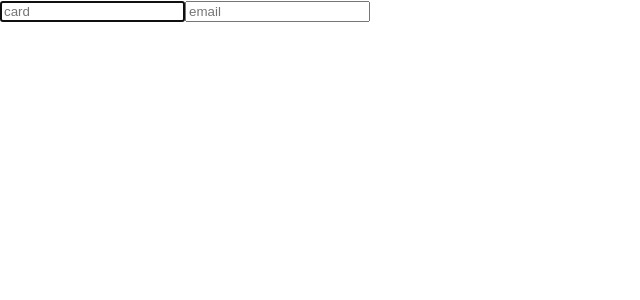
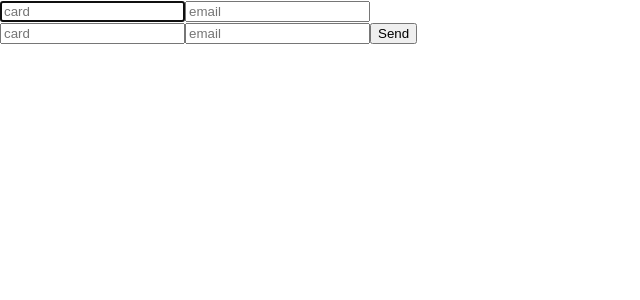
Before and after one commit to MichaelZolotov77/Nepom_react_block_4, a React (Create React App) app: page / in a window 1280 px wide. Shown: the top 300 px of the page, without its empty margins (0-640 px from the left). Built offline with nearby package versions, Linux system fonts and the light colour scheme.

Commit message:
Неуправляемые компоненты в форме

```diff
--- a/src/App.js
+++ b/src/App.js
@@ -1,9 +1,11 @@
 import { FormWithRef } from './components/FormWithRef';
+import { UncontrolledForm } from './components/UncontrolledForm';
 
 function App() {
   return (
     <div className="App">
       <FormWithRef />
+      <UncontrolledForm />
     </div>
   );
 }
--- /dev/null
+++ b/src/components/UncontrolledForm.jsx
@@ -0,0 +1,37 @@
+import React from 'react';
+
+class UncontrolledForm extends React.Component {
+  constructor() {
+    super();
+    this.cardRef = React.createRef();
+    this.emailRef = React.createRef();
+  }
+
+  handleSubmit = (event) => {
+    event.preventDefault();
+    if (this.cardRef.current.value.length < 16) {
+      alert('invalid card number');
+      return;
+    }
+    //send form
+    this.cardRef.current.value = '';
+    this.emailRef.current.value = '';
+  };
+
+  render() {
+    return (
+      <form onSubmit={this.handleSubmit}>
+        <input type="text" name="card" placeholder="card" ref={this.cardRef} />
+        <input
+          type="email"
+          name="email"
+          placeholder="email"
+          ref={this.emailRef}
+        />
+        <button>Send</button>
+      </form>
+    );
+  }
+}
+
+export { UncontrolledForm };
```
